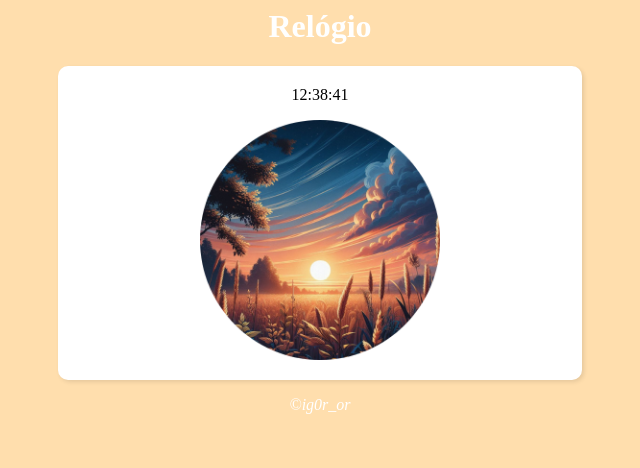
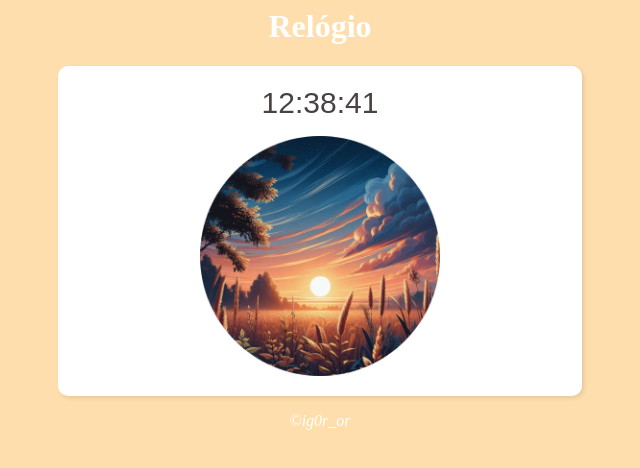
Before and after one commit to Ig0r-or/Univas_projects, a plain HTML site: page JavaScript/Relógio/index.html in a window 1280 px wide. Shown: the whole page, without its empty margins (320-960 px from the left). Drawn offline with Linux system fonts and the light colour scheme.

Commit message:
Update style.css

```diff
--- a/JavaScript/Relógio/style.css
+++ b/JavaScript/Relógio/style.css
@@ -20,6 +20,12 @@ div{
     text-align: center;
     padding: 8px;
 }
+#msg{
+    font-size: 30px;
+    font-family:fantasy;
+    color: rgb(73, 66, 66);
+
+}
 
 footer{
     text-align: center;
```
